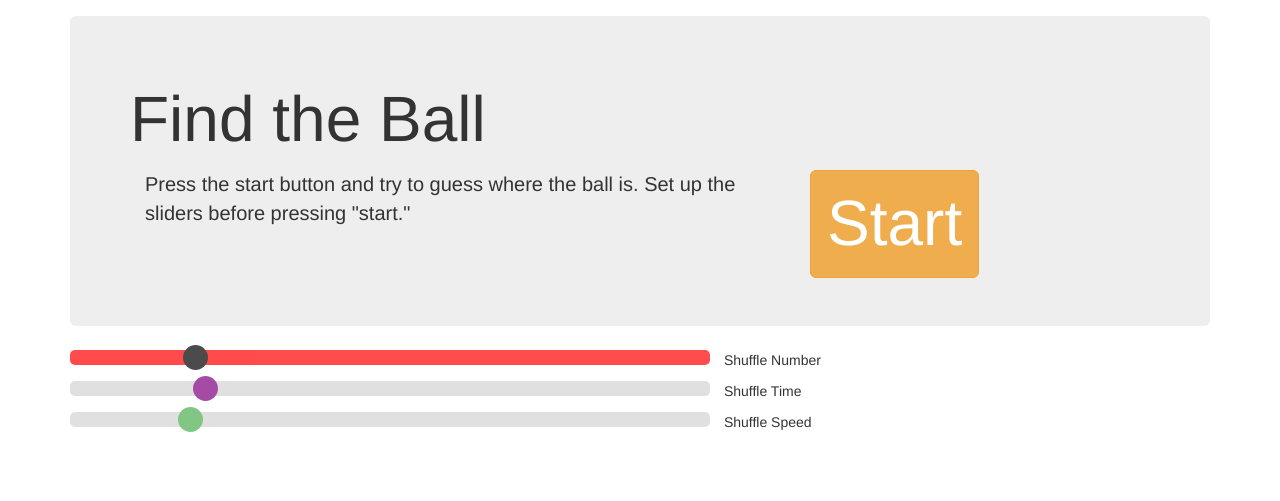
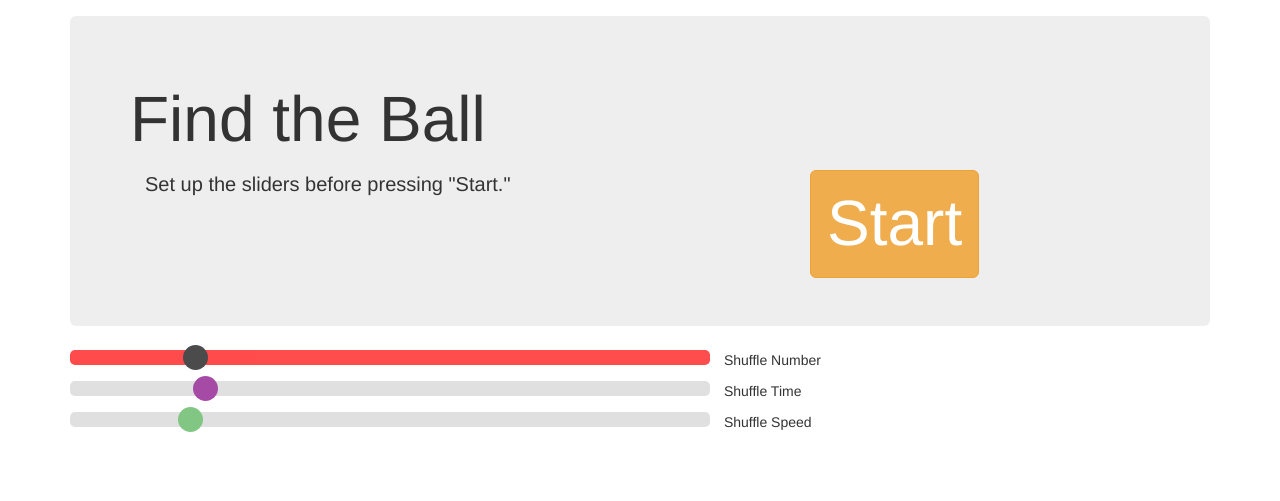
Before and after one commit to redcaise/redcaise.github.io, a plain HTML site: page index.html in a window 1280 px wide. Shown: the top 501 px of the page. Drawn offline with nearby package versions, Linux system fonts and the light colour scheme.

Commit message:
Reduced explanation text

```diff
--- a/index.html
+++ b/index.html
@@ -255,7 +255,7 @@
 					<div class="container">
 						<div class="row">
 							<div class="col-xs-8">
-								<p id="expl">Press the start button and try to guess where the ball is. Set up the sliders before pressing "start."</p>
+								<p id="expl">Set up the sliders before pressing "Start."</p>
 							</div>
 							<button id="start" type="button" class="btn btn-warning btn-lg" onClick="">Start</button>
 						</div>
```
